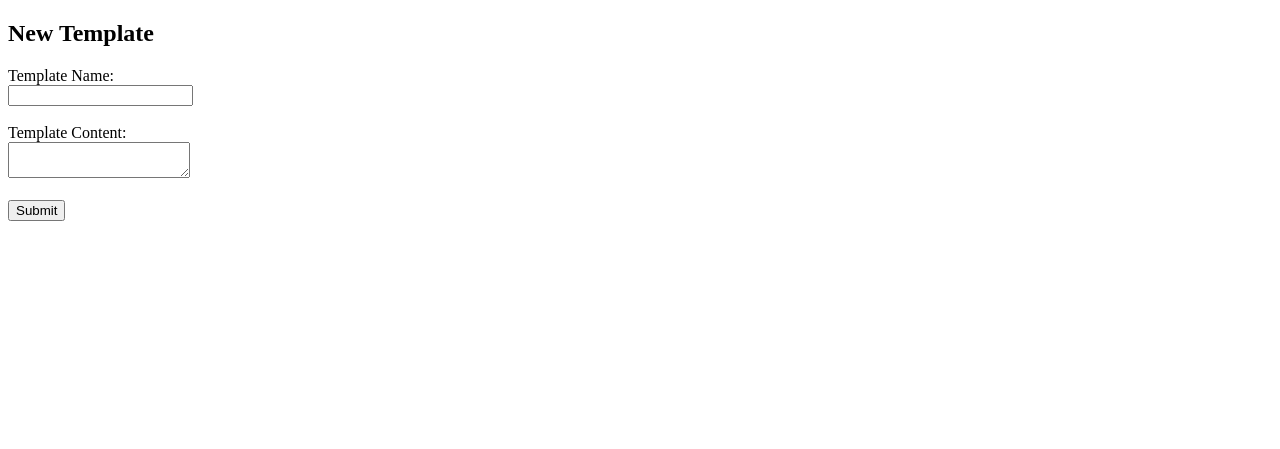
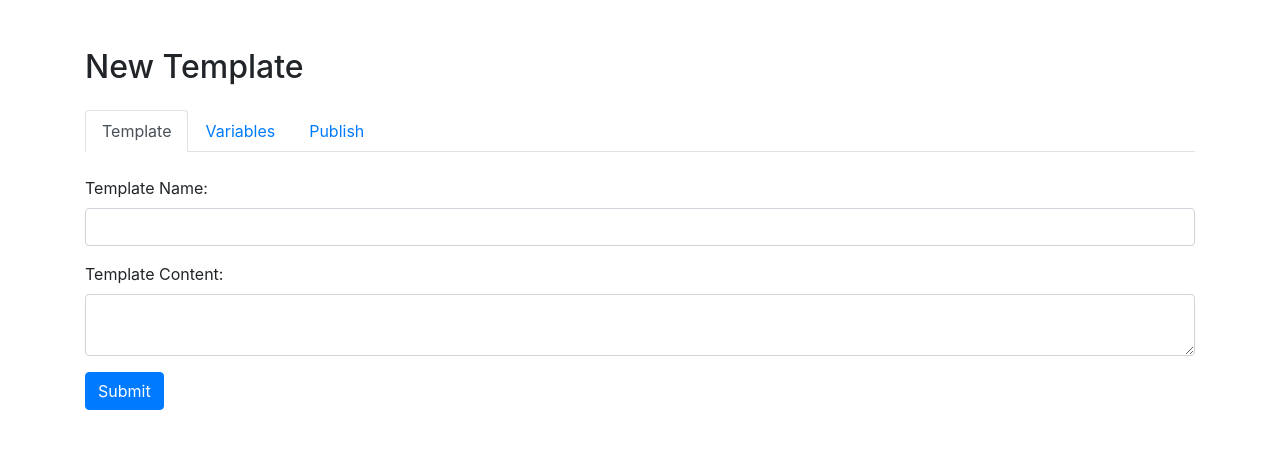
Before and after one commit to BogdanAnghelina/programmatic-seo-app, a Flask app: page /new_template in a window 1280 px wide. Shown: the top 449 px of the page. Run offline with Flask 3, Linux system fonts and the light colour scheme; a user stored in the database is signed in; data comes from the database, SQL or seed files in the repository; some libraries are stand-ins or nearby versions.

Commit message:
added more functionalities (tabs, variables)

```diff
--- a/app.py
+++ b/app.py
@@ -1,39 +1,27 @@
 from flask import Flask, render_template, redirect, url_for, flash, request
-from flask_login import LoginManager, UserMixin, login_user, login_required, logout_user
-from flask_sqlalchemy import SQLAlchemy
+from flask_login import current_user, LoginManager, UserMixin, login_user, login_required, logout_user
+from database import Template, session
 
 app = Flask(__name__)
-app.config[
-  'SECRET_KEY'] = 'your_secret_key_here'  # change this to a strong secret key
-app.config['SQLALCHEMY_DATABASE_URI'] = 'sqlite:///templates.db'
-db = SQLAlchemy(app)
-
-class Template(db.Model):
-    id = db.Column(db.Integer, primary_key=True)
-    name = db.Column(db.String(80), unique=True, nullable=False)
-    content = db.Column(db.Text, nullable=False)
+app.config['SECRET_KEY'] = 'your_secret_key_here'
 
 login_manager = LoginManager()
 login_manager.init_app(app)
 login_manager.login_view = 'login'
 
 class User(UserMixin):
-    pass
+    def __init__(self, user_id):
+        self.id = user_id
 
 @login_manager.user_loader
 def load_user(user_id):
-    # For now, we aren't using a database, so we'll mock a user object
-    user = User()
-    user.id = user_id
-    return user
+    return User(user_id=user_id)
 
 @app.route('/login', methods=['GET', 'POST'])
 def login():
     if request.method == 'POST':
-        # hardcoded username and password for demonstration
         if request.form['username'] == 'admin' and request.form['password'] == 'password':
-            user = User()
-            user.id = 'admin'
+            user = User(user_id='admin')
             login_user(user)
             return redirect(url_for('new_template'))
         else:
@@ -43,17 +31,40 @@ def login():
 @app.route('/new_template', methods=['GET', 'POST'])
 @login_required
 def new_template():
+    template = session.query(Template).filter_by(draft=True, user_id=current_user.id).first()
+
+    if not template:
+        draft_name = "Draft #1"
+        template = Template(template_name=draft_name, template_content='', draft=True, user_id=current_user.id)
+        session.add(template)
+        session.commit()
+
     if request.method == 'POST':
-        template_name = request.form['template_name']
-        template_content = request.form['template_content']
+        if 'save_template' in request.form:
+            template_name = request.form['template_name']
+            template_content = request.form['template_content']
 
-        new_template = Template(name=template_name, content=template_content)
-        db.session.add(new_template)
-        db.session.commit()
+            template.template_name = template_name or "Draft #1"
+            template.template_content = template_content or ''
+            session.commit()
 
-        flash('Template saved successfully!')
-        return redirect(url_for('new_template'))
-    return render_template('new_template.html')
+            flash('Template saved successfully!')
+            return redirect(url_for('new_template'))
+
+        elif 'add_variable' in request.form:
+            variable_name = request.form['variable_name']
+            if variable_name:
+                # Add the variable to the template's variables list
+                current_variables = template.template_variables.split(",") if template.template_variables else []
+                current_variables.append(variable_name)
+                template.template_variables = ",".join(current_variables)
+                session.commit()
+                flash('Variable added successfully!')
+                return redirect(url_for('new_template'))
+
+    variables = template.template_variables.split(",") if template.template_variables else []
+
+    return render_template('new_template.html', variables=variables)
 
 @app.route('/logout')
 @login_required
@@ -61,5 +72,13 @@ def logout():
     logout_user()
     return redirect(url_for('login'))
 
+@app.teardown_appcontext
+def shutdown_session(exception=None):
+    if exception:
+        session.rollback()
+    else:
+        session.commit()
+    session.close()
+
 if __name__ == '__main__':
     app.run(host='0.0.0.0', debug=True)
--- a/database.py
+++ b/database.py
@@ -1,21 +1,30 @@
-from sqlalchemy import create_engine, text
+from sqlalchemy import create_engine, text, Column, Integer, String, Text, ForeignKey, Boolean
+from sqlalchemy.ext.declarative import declarative_base
+from sqlalchemy.orm import sessionmaker, relationship
 import os
 
 db_connection_string = os.environ['db_connection_string']
 
 engine = create_engine(
-  db_connection_string,
-  connect_args={
-    "ssl": {
-      "ssl_ca": "/etc/ssl/cert.pem"
+    db_connection_string,
+    connect_args={
+        "ssl": {
+            "ssl_ca": "/etc/ssl/cert.pem"
+        }
     }
-  })
+)
 
-with engine.connect() as conn:
-    result = conn.execute(text("select * from templates"))
+Session = sessionmaker(bind=engine)
+session = Session()
 
-    result_dicts = []
-    for row in result:
-        result_dicts.append(row._asdict())
+Base = declarative_base()
 
-    print(result_dicts)
+class Template(Base):
+    __tablename__ = 'templates'
+
+    id = Column(Integer, primary_key=True)
+    template_name = Column(String(200), nullable=False)
+    template_content = Column(Text, nullable=False)
+    template_variables = Column(Text, nullable=True)
+    draft = Column(Boolean, default=True)
+    user_id = Column(String(50), nullable=False)
--- /dev/null
+++ b/templates/base.html
@@ -0,0 +1,21 @@
+<!DOCTYPE html>
+<html lang="en">
+<head>
+    <meta charset="UTF-8">
+    <meta name="viewport" content="width=device-width, initial-scale=1.0">
+    <title>Your App Title</title>
+
+    <!-- Bootstrap CSS -->
+    <link href="https://maxcdn.bootstrapcdn.com/bootstrap/4.5.2/css/bootstrap.min.css" rel="stylesheet">
+</head>
+<body>
+
+    {% block content %}{% endblock %}
+
+    <!-- jQuery, Popper.js, and Bootstrap JS -->
+    <script src="https://ajax.googleapis.com/ajax/libs/jquery/3.5.1/jquery.min.js"></script>
+    <script src="https://cdnjs.cloudflare.com/ajax/libs/popper.js/1.16.0/umd/popper.min.js"></script>
+    <script src="https://maxcdn.bootstrapcdn.com/bootstrap/4.5.2/js/bootstrap.min.js"></script>
+
+</body>
+</html>
--- a/templates/new_template.html
+++ b/templates/new_template.html
@@ -1,30 +1,51 @@
-<!DOCTYPE html>
-<html lang="en">
-<head>
-    <meta charset="UTF-8">
-    <title>New Template</title>
+{% extends "base.html" %}
+
+{% block head %}
+    <!-- CKEditor JS -->
     <script src="https://cdn.ckeditor.com/4.16.0/standard/ckeditor.js"></script>
-</head>
-<body>
+{% endblock %}
 
+{% block content %}
+<div class="container mt-5">
     <h2>New Template</h2>
 
     {% with messages = get_flashed_messages() %}
         {% if messages %}
-    <ul class="flashes">
+            <div class="mt-4">
                 {% for message in messages %}
-        <li>{{ message }}</li>
+                    <div class="alert alert-warning" role="alert">
+                        {{ message }}
+                    </div>
                 {% endfor %}
-    </ul>
+            </div>
         {% endif %}
     {% endwith %}
 
+    <!-- Nav tabs -->
+    <ul class="nav nav-tabs mt-4" role="tablist">
+        <li class="nav-item">
+            <a class="nav-link active" id="template-tab" data-toggle="tab" href="#template" role="tab">Template</a>
+        </li>
+        <li class="nav-item">
+            <a class="nav-link" id="variables-tab" data-toggle="tab" href="#variables" role="tab">Variables</a>
+        </li>
+        <li class="nav-item">
+            <a class="nav-link" id="publish-tab" data-toggle="tab" href="javascript:void(0);" role="tab">Publish</a>
+        </li>
+    </ul>
+
+    <!-- Tab panes -->
+    <div class="tab-content mt-4">
+        <div class="tab-pane fade show active" id="template" role="tabpanel">
             <form action="/new_template" method="post">
-    <label for="template_name">Template Name:</label><br>
-    <input type="text" id="template_name" name="template_name"><br><br>
+                <div class="form-group">
+                    <label for="template_name">Template Name:</label>
+                    <input type="text" id="template_name" name="template_name" class="form-control">
+                </div>
 
-    <label for="template_content">Template Content:</label><br>
-  <textarea name="template_content" id="template_content"></textarea>
+                <div class="form-group">
+                    <label for="template_content">Template Content:</label>
+                    <textarea name="template_content" id="template_content" class="form-control"></textarea>
                     <script>
                         CKEDITOR.replace('template_content', {
                             toolbar: [
@@ -34,10 +55,32 @@
                                 ['Undo', 'Redo']
                             ]
                         });
-  </script><br><br>
+                    </script>
+                </div>
 
-    <input type="submit" value="Submit">
+                <input type="submit" name="save_template" value="Submit" class="btn btn-primary">
             </form>
+        </div>
 
-</body>
-</html>
+        <div class="tab-pane fade" id="variables" role="tabpanel">
+            <h4>Existing Variables:</h4>
+            <ul>
+                {% for variable in variables %}
+                    <li>{{ variable }}</li>
+                {% endfor %}
+            </ul>
+            <h4 class="mt-4">Add New Variable:</h4>
+            <form action="/new_template" method="post">
+                <div class="form-group">
+                    <input type="text" name="variable_name" class="form-control" placeholder="Enter variable e.g. [name]">
+                </div>
+                <input type="submit" name="add_variable" value="Add Variable" class="btn btn-secondary">
+            </form>
+        </div>
+
+        <div class="tab-pane fade" id="publish" role="tabpanel">
+            <!-- Content for Publish tab. As per requirement, you can fill this later. -->
+        </div>
+    </div>
+</div>
+{% endblock %}
```
Also changed, not shown: templates/edit_template.html (added, +53 -0 lines), templates/login.html (+21 -18 lines). Lines whose indentation alone changed are shown as unchanged.
